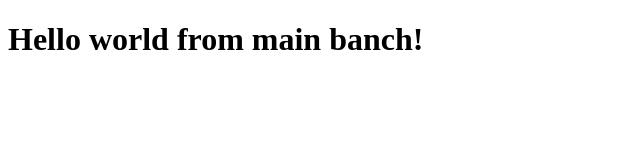
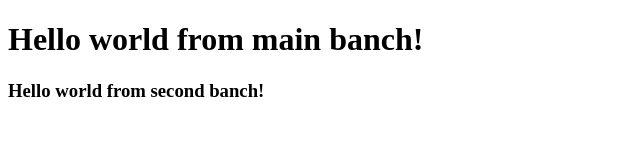
Before and after one commit to Hbence10/branch_test, a plain HTML site: page index.html in a window 1280 px wide. Shown: the whole page, without its empty margins (0-640 px from the left). Drawn offline with Linux system fonts and the light colour scheme.

Commit message:
hello world from second

```diff
--- a/index.html
+++ b/index.html
@@ -7,5 +7,7 @@
 </head>
 <body>
     <h1>Hello world from main banch!</h1>
+
+    <h3>Hello world from second banch!</h3>
 </body>
 </html>
```
